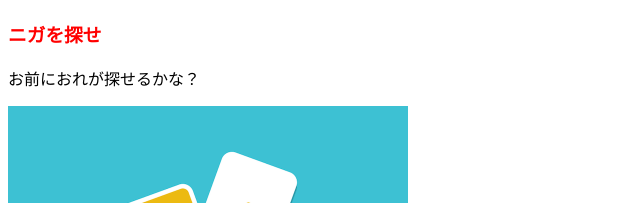
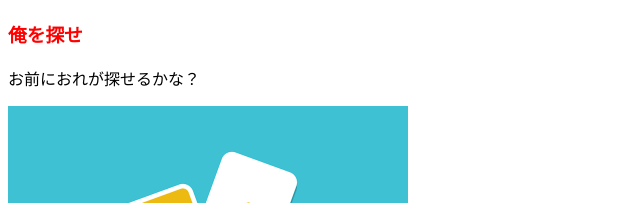
Before and after one commit to yugo0226/yugo0226.github.io, a plain HTML site: page index.html in a window 1280 px wide. Shown: the part 1116-1319 px from the top of the page, 0-640 px from the left. Drawn offline with Linux system fonts and the light colour scheme.

Commit message:
regular human

```diff
--- a/index.html
+++ b/index.html
@@ -2,7 +2,7 @@
 <html lang="ja">
   <head>
   <meta charset="utf-8">
-  <title>太郎のポートフォリオサイト</title>
+  <title>俺のポートフォリオサイト</title>
   <link rel="icon" href="favicon.ico">
   <meta name="description" content="真なる者">
   <!-- <style>
@@ -40,7 +40,7 @@
   </section>
   <section>
     <img src="img/work2.png" width="400" height="260" alt="ニガを探せ">
-    <h1>ニガを探せ</h1>
+    <h1>俺を探せ</h1>
     <p>お前におれが探せるかな？</p>
   </section>
   <section>
```
